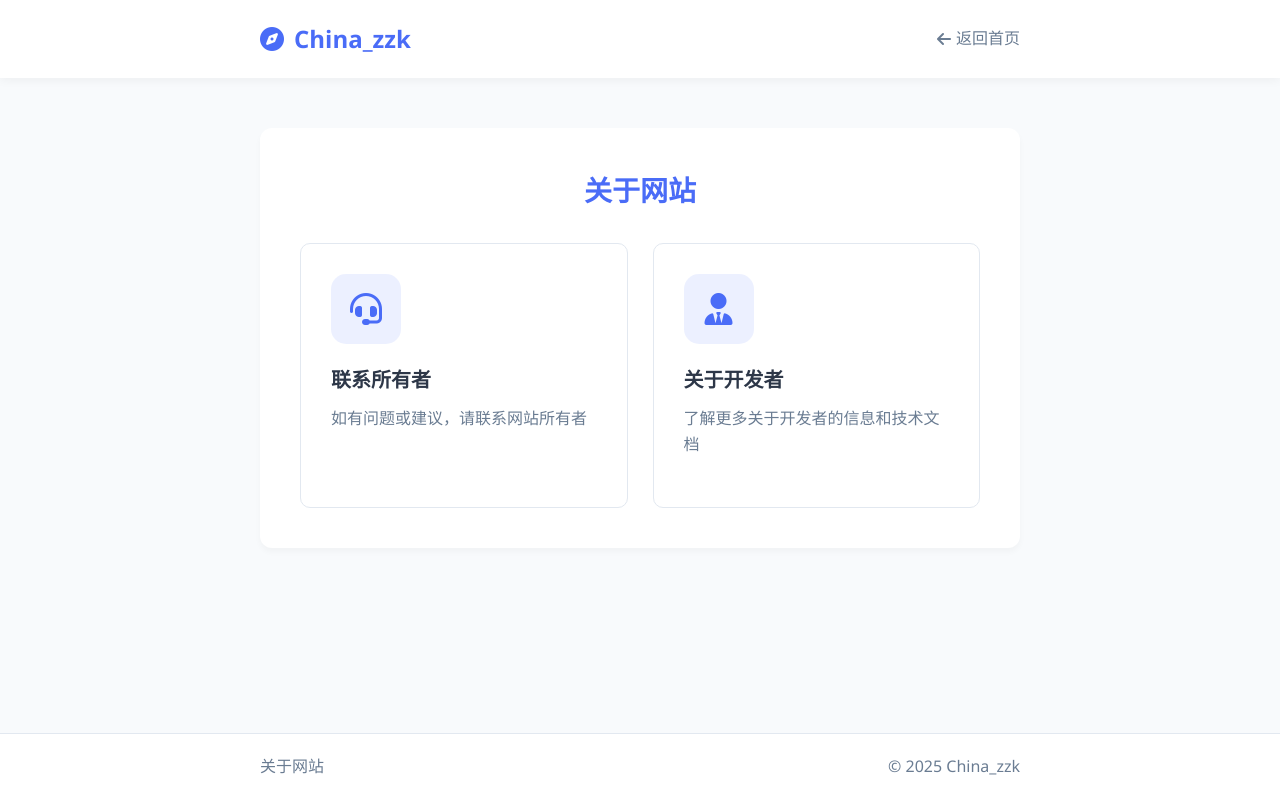
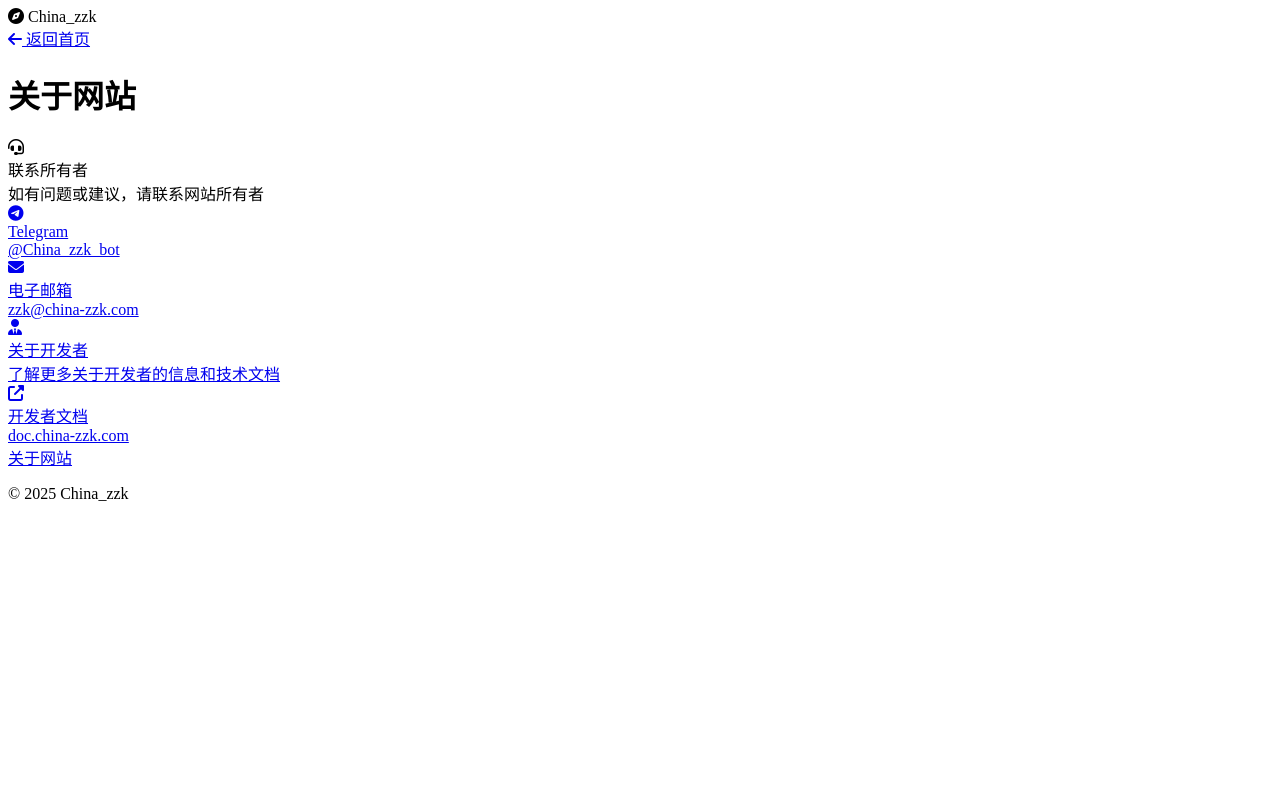
Before and after one commit to zzk6780051/navigation, a plain HTML site: page about.html in a window 1280 px wide. Drawn offline with Linux system fonts and the light colour scheme.

Commit message:
Add files via upload

```diff
--- a/about.html
+++ b/about.html
@@ -9,239 +9,6 @@
     <script defer src="https://activity.china-zzk.com/tracker.min.js" data-website-id="导航站"></script>
     <style>
         /* 样式保持不变 */
-        :root {
-            --primary-color: #4a6cf7;
-            --secondary-color: #6a7c92;
-            --background-color: #f8fafc;
-            --card-color: #ffffff;
-            --text-color: #2d3748;
-            --border-color: #e2e8f0;
-        }
-
-        * {
-            margin: 0;
-            padding: 0;
-            box-sizing: border-box;
-            font-family: 'Segoe UI', Tahoma, Geneva, Verdana, sans-serif;
-        }
-
-        body {
-            background-color: var(--background-color);
-            color: var(--text-color);
-            line-height: 1.6;
-            display: flex;
-            flex-direction: column;
-            min-height: 100vh;
-        }
-
-        .container {
-            max-width: 800px;
-            margin: 0 auto;
-            padding: 0 20px;
-        }
-
-        header {
-            background-color: var(--card-color);
-            box-shadow: 0 2px 10px rgba(0, 0, 0, 0.05);
-            padding: 20px 0;
-        }
-
-        .header-content {
-            display: flex;
-            justify-content: space-between;
-            align-items: center;
-        }
-
-        .logo {
-            font-size: 24px;
-            font-weight: 700;
-            color: var(--primary-color);
-            display: flex;
-            align-items: center;
-        }
-
-        .logo i {
-            margin-right: 10px;
-        }
-
-        .back-btn {
-            color: var(--secondary-color);
-            text-decoration: none;
-            display: flex;
-            align-items: center;
-            transition: color 0.3s;
-        }
-
-        .back-btn:hover {
-            color: var(--primary-color);
-        }
-
-        .back-btn i {
-            margin-right: 5px;
-        }
-
-        main {
-            flex: 1;
-            padding: 50px 0;
-        }
-
-        .about-card {
-            background-color: var(--card-color);
-            border-radius: 12px;
-            padding: 40px;
-            box-shadow: 0 4px 6px rgba(0, 0, 0, 0.03);
-        }
-
-        .about-title {
-            font-size: 28px;
-            margin-bottom: 30px;
-            color: var(--primary-color);
-            text-align: center;
-        }
-
-        .about-methods {
-            display: grid;
-            grid-template-columns: repeat(auto-fit, minmax(300px, 1fr));
-            gap: 25px;
-            margin-top: 30px;
-        }
-
-        .about-method {
-            display: flex;
-            flex-direction: column;
-            padding: 30px;
-            border: 1px solid var(--border-color);
-            border-radius: 10px;
-            transition: all 0.3s;
-            cursor: pointer;
-            text-decoration: none;
-            color: inherit;
-            height: 100%;
-        }
-
-        .about-method:hover {
-            transform: translateY(-3px);
-            box-shadow: 0 5px 15px rgba(0, 0, 0, 0.1);
-            border-color: var(--primary-color);
-        }
-
-        .about-icon {
-            font-size: 32px;
-            color: var(--primary-color);
-            margin-bottom: 20px;
-            width: 70px;
-            height: 70px;
-            display: flex;
-            align-items: center;
-            justify-content: center;
-            background-color: rgba(74, 108, 247, 0.1);
-            border-radius: 15px;
-        }
-
-        .about-info {
-            flex: 1;
-        }
-
-        .about-name {
-            font-weight: 600;
-            margin-bottom: 10px;
-            font-size: 20px;
-        }
-
-        .about-desc {
-            color: var(--secondary-color);
-            margin-bottom: 20px;
-        }
-
-        .contact-items {
-            display: flex;
-            flex-direction: column;
-            gap: 15px;
-            max-height: 0;
-            overflow: hidden;
-            transition: max-height 0.3s ease-out;
-        }
-
-        .contact-items.expanded {
-            max-height: 200px;
-        }
-
-        .contact-item {
-            display: flex;
-            align-items: center;
-            padding: 12px 15px;
-            border: 1px solid var(--border-color);
-            border-radius: 8px;
-            transition: all 0.3s;
-            text-decoration: none;
-            color: inherit;
-        }
-
-        .contact-item:hover {
-            border-color: var(--primary-color);
-            background-color: rgba(74, 108, 247, 0.05);
-        }
-
-        .contact-icon {
-            font-size: 18px;
-            color: var(--primary-color);
-            margin-right: 10px;
-            width: 30px;
-        }
-
-        .contact-text {
-            flex: 1;
-        }
-
-        .contact-label {
-            font-weight: 600;
-            margin-bottom: 2px;
-        }
-
-        .contact-value {
-            color: var(--secondary-color);
-            font-size: 14px;
-        }
-
-        footer {
-            background-color: var(--card-color);
-            padding: 20px 0;
-            border-top: 1px solid var(--border-color);
-            color: var(--secondary-color);
-        }
-
-        .footer-content {
-            display: flex;
-            justify-content: space-between;
-            align-items: center;
-        }
-
-        .about-links {
-            display: flex;
-            gap: 20px;
-        }
-
-        .about-links a {
-            color: var(--secondary-color);
-            text-decoration: none;
-            transition: color 0.3s;
-        }
-
-        .about-links a:hover {
-            color: var(--primary-color);
-        }
-
-        @media (max-width: 768px) {
-            .about-methods {
-                grid-template-columns: 1fr;
-            }
-
-            .footer-content {
-                flex-direction: column;
-                gap: 15px;
-                text-align: center;
-            }
-        }
     </style>
 </head>
 <body>
@@ -252,7 +19,7 @@
                     <i class="fas fa-compass"></i>
                     <span>China_zzk</span>
                 </div>
-                <!-- 修改返回首页路径 -->
+                <!-- 修复返回首页路径 -->
                 <a href="index.html" class="back-btn">
                     <i class="fas fa-arrow-left"></i>
                     返回首页
@@ -325,7 +92,7 @@
         <div class="container">
             <div class="footer-content">
                 <div class="about-links">
-                    <!-- 修改关于页面路径 -->
+                    <!-- 修复关于页面路径 -->
                     <a href="about.html">关于网站</a>
                 </div>
                 <p>© 2025 <a href="https://china-zzk.com" style="color: inherit; text-decoration: none;">China_zzk</a></p>
```
Also changed, not shown: index.html (+3 -3 lines).
